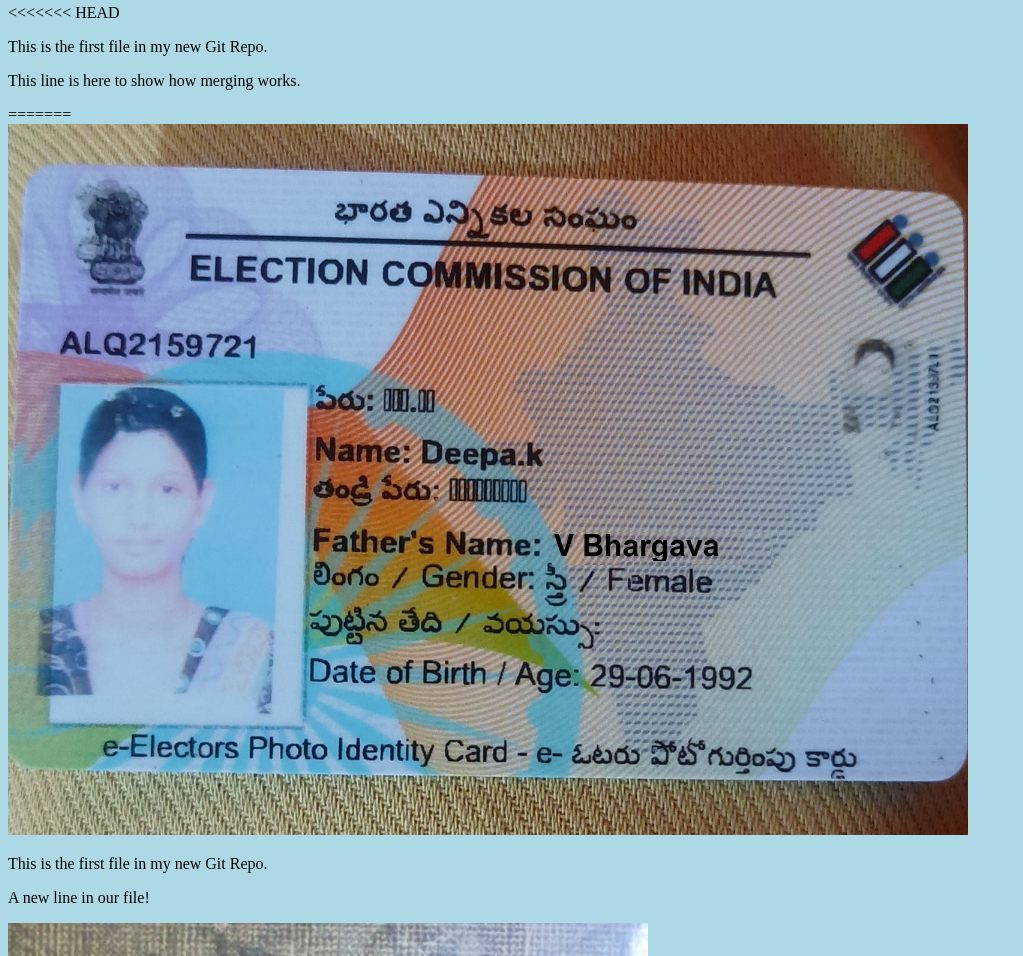
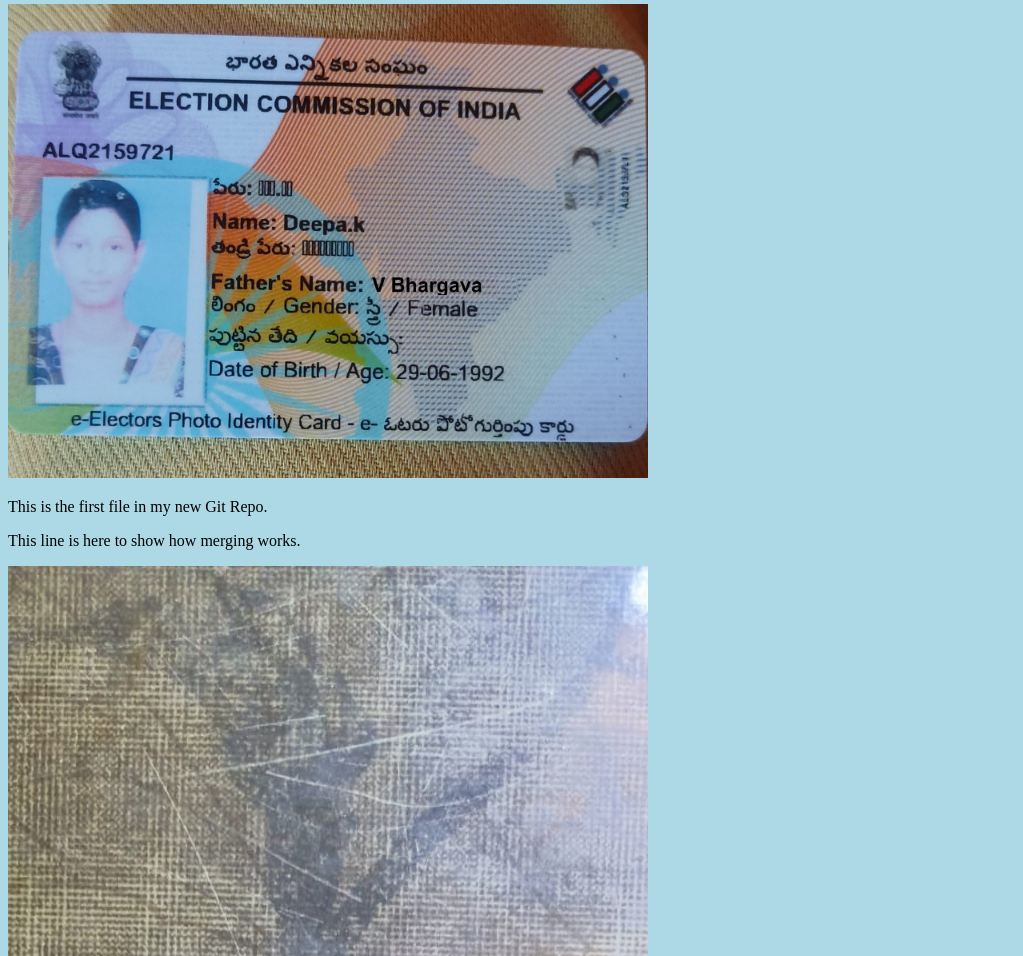
Before and after one commit to raghavav1992/raghavav1992, a plain HTML site: page index.html in a window 1280 px wide. Shown: the part 76-1032 px from the top of the page, without its empty margins (0-1023 px from the left). Drawn offline with Linux system fonts and the light colour scheme.

Commit message:
Modified Index file

```diff
--- a/index.html
+++ b/index.html
@@ -7,15 +7,10 @@
 <body>
 
 <h1>Hello world!</h1>
-<<<<<<< HEAD
+<div><img src="img_hello_world.jpg" alt="Hello World from Space" style="width:100%;max-width:640px"></div>
 <p>This is the first file in my new Git Repo.</p>
 <p>This line is here to show how merging works.</p>
-=======
-<div><img src="img_hello_world.jpg" alt="Hello World from Space" style="width:100%;max-width:960px"></div>
-<p>This is the first file in my new Git Repo.</p>
-<p>A new line in our file!</p>
 <div><img src="img_hello_git.jpg" alt="Hello Git" style="width:100%;max-width:640px"></div>
->>>>>>> hello-worldimages
 
 </body>
 </html>
```
